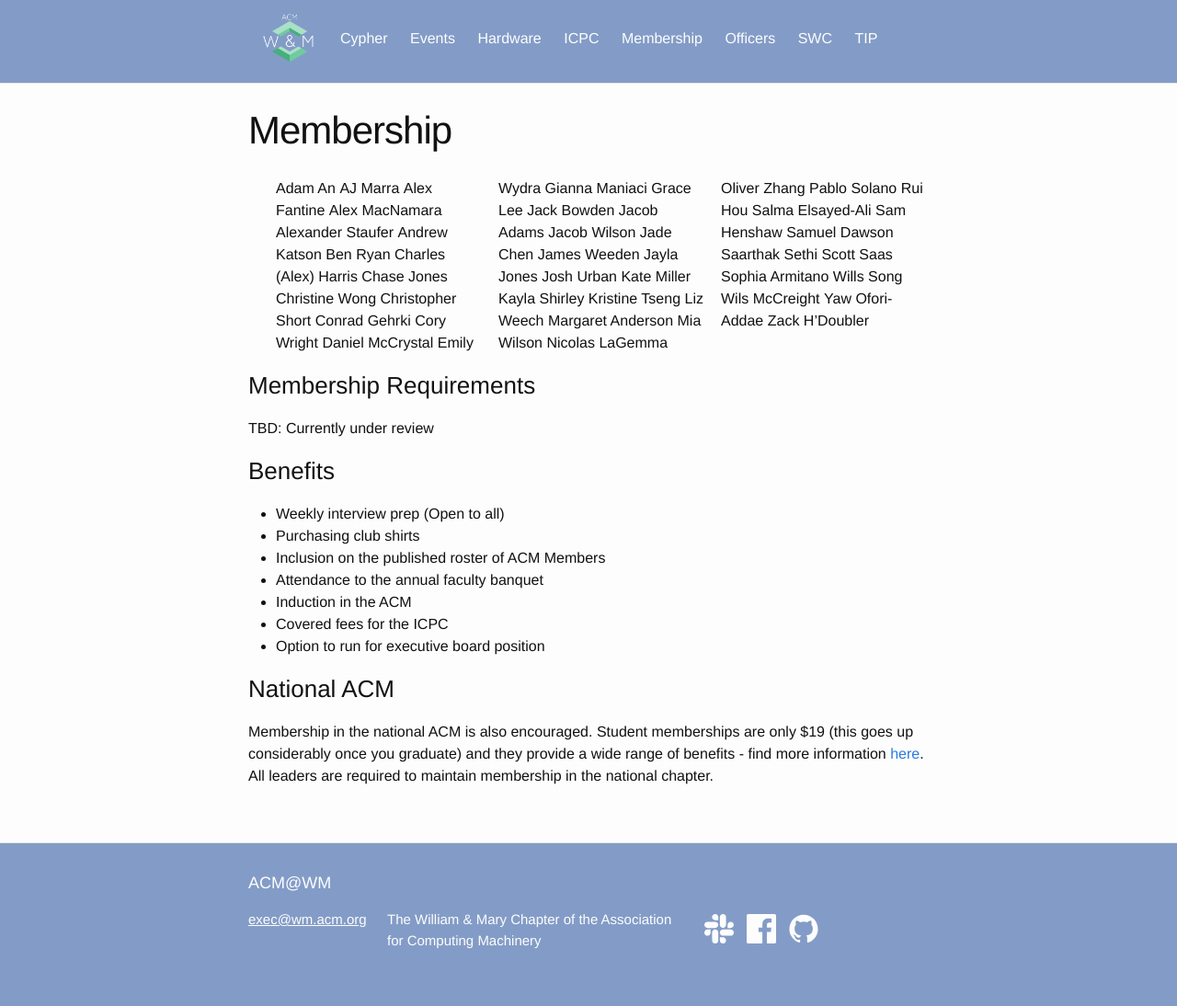
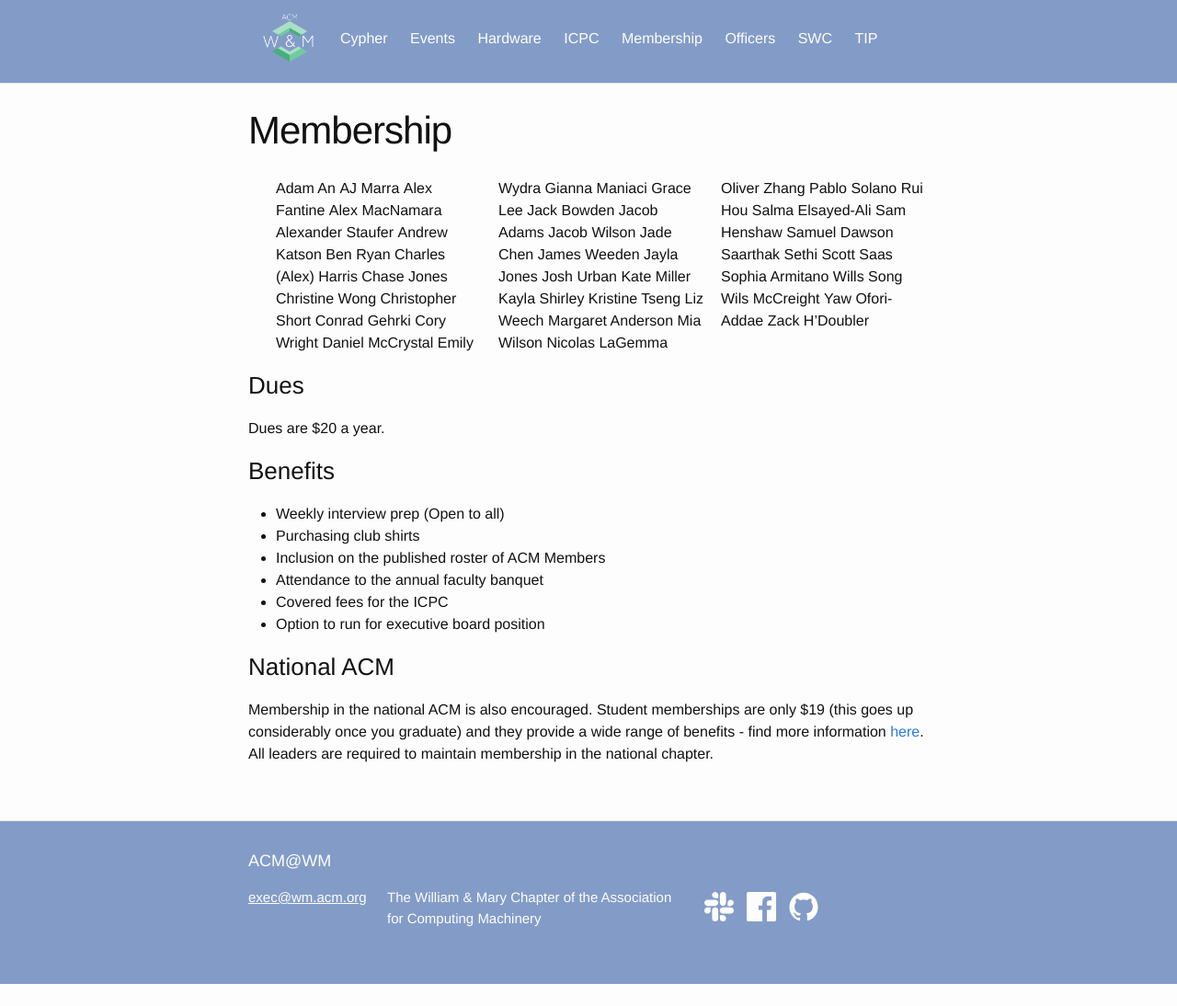
Before and after one commit to ACMWM/acmwm.github.io, a Jekyll site: the page built from _pages/membership.md, in a window 1280 px wide. Shown: the whole page at 92% size. Built offline with Jekyll 4.4.1, drawn with Linux system fonts in a browser that asks for light colours; after the commit the page ends 1070 px from its top, so only the background shows below that.

Commit message:
membership: Update requirements and benefits to reflect reality

```diff
--- a/_pages/membership.md
+++ b/_pages/membership.md
@@ -54,15 +54,14 @@ css: membership
 
 </div>
 
-### Membership Requirements
-TBD: Currently under review
+### Dues
+Dues are $20 a year.
 
 ### Benefits
 * Weekly interview prep (Open to all)
 * Purchasing club shirts
 * Inclusion on the published roster of ACM Members
 * Attendance to the annual faculty banquet
-* Induction in the ACM
 * Covered fees for the ICPC
 * Option to run for executive board position
 
```
